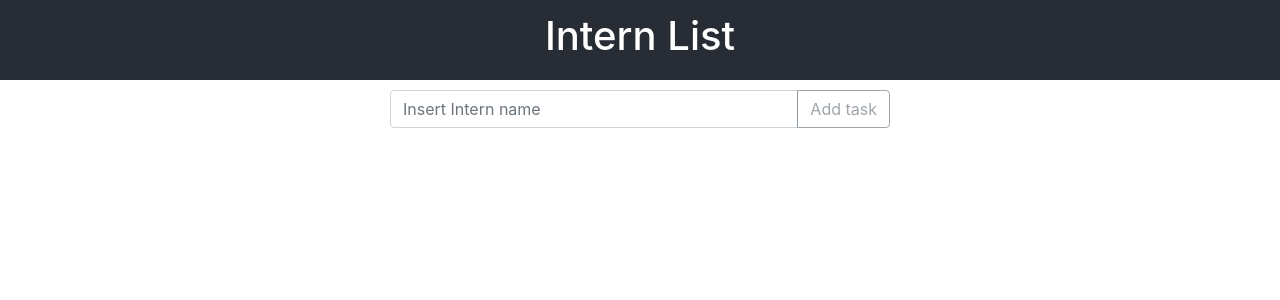
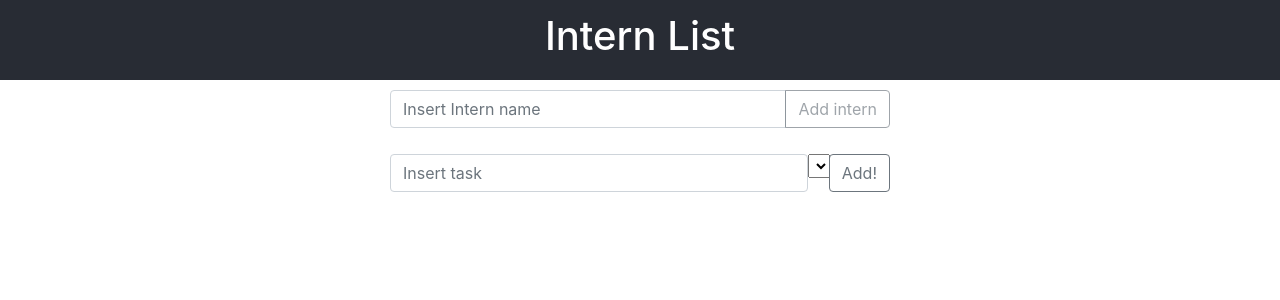
Before and after one commit to ivanishko/internlist, a React (Create React App) app: page / in a window 1280 px wide. Shown: the top 300 px of the page. Built offline with nearby package versions, Linux system fonts and the light colour scheme.

Commit message:
delete and check tasks

```diff
--- a/src/App.js
+++ b/src/App.js
@@ -1,6 +1,8 @@
+/* eslint-disable */
 import React from 'react';
 import Input from "./Components/UI/Input/Input";
 import Button from "./Components/UI/Button/Button"
+import Select from "./Components/UI/Select/Select";
 import InternList from "./Components/InternList/InternList";
 import './App.css';
 
@@ -66,26 +68,6 @@ class App extends React.Component {
         );
     };
 
-    // createTask = (deskID,taskItem) => {
-    //     this.setState(
-    //         (prevState) => {
-    //             const taskList = prevState.taskList[deskID] ? [...prevState.taskList[deskID], taskItem] : [taskItem];
-    //             const taskListObject = {};
-    //             taskListObject[deskID] = taskList;
-    //             return {
-    //                 taskList: {
-    //                     ...prevState.taskList,
-    //                     ...taskListObject
-    //                 }
-    //             }
-    //         },
-    //         () => {
-    //             localStorage.setItem('taskList', JSON.stringify(this.state.taskList))
-    //         }
-    //     )
-    // };
-
-
     deleteIntern = (id) => {
         console.log('delete±');
         this.setState(
@@ -97,6 +79,56 @@ class App extends React.Component {
         );
 
     };
+    checkTask = (internID,taskID) => {
+       // const taskList = this.state.taskList[internID];
+       // let task = taskList.find(task => task.id === taskID);
+       // task.done = !task.done;
+
+        this.setState(
+            prevState => ({
+                taskList: {
+                    ...prevState.taskList,
+                    [internID]:prevState.taskList[internID].map(task => {
+                        if (task.id === taskID) {
+                        task.done = !task.done
+                        }
+                        return task
+                    })
+
+                }
+            }),
+            () => {
+                localStorage.setItem('taskList', JSON.stringify(this.state.taskList))
+                }
+        );
+
+    };
+
+    deleteTask = (internID,taskID) => {
+
+        this.setState(
+            prevState => ({
+                taskList: {
+                    ...prevState.taskList,
+                    [internID]:prevState.taskList[internID].filter(task => task.id !== taskID)
+                }
+            }),
+            () => {
+                localStorage.setItem('taskList', JSON.stringify(this.state.taskList))
+                console.log(this.state.taskList);
+            }
+        );
+
+    };
+
+    options = [
+        "a",
+        "b",
+        "c"
+    ]
+
+
+
 
   render() {
     return (
@@ -118,7 +150,7 @@ class App extends React.Component {
                     disabled ={!this.state.internItem}
                     className="btn btn-outline-secondary"
                     onClick={this.onClickButtonAdd}
-                    text="Add task"
+                    text="Add intern"
                     type="button"
                     id="button-addon2"
                 />
@@ -127,16 +159,42 @@ class App extends React.Component {
             </div>
 
           <section>
-              {}
+
             <InternList
                 internList={this.state.internList}
                 getAllInternList = {this.getAllInternList}
                 deleteIntern = {this.deleteIntern}
                 createTask = {this.createTask}
                 taskList = {this.state.taskList}
+                checkTask={this.checkTask}
+                deleteTask={this.deleteTask}
             />
           </section>
 
+
+                <div className="inserttask">
+                    <Input
+                        type="text"
+                        class="form-control"
+                        placeholder="Insert task"
+                        ariaDescribedby="button-addon2"
+                    />
+                    <Select
+                        className="custom-select"
+                        options={this.options}
+                        id="inputGroupSelect04"
+                        aria-label="select intern"
+                    />
+                    <div class="input-group-append">
+                        <Button
+                            className="btn btn-outline-secondary"
+                            text="Add!"
+                            type="button"
+                            id="button-addon3"
+                        />
+                    </div>
+
+                </div>
 
         </div>
     );
--- a/src/Components/InternDetail/InternDetail.js
+++ b/src/Components/InternDetail/InternDetail.js
@@ -23,7 +23,6 @@ class InternDetail extends Component {
         this.setState({
             task
         });
-        console.log('task',this.state.task);
     };
 
     createTask = () => {
@@ -31,7 +30,8 @@ class InternDetail extends Component {
         const taskItem = {
             id:index,
             task:this.state.task,
-            idIntern: this.props.id
+            idIntern: this.props.id,
+            done: false
         };
         this.props.createTask(this.props.id, taskItem);
         this.setState({
@@ -41,10 +41,9 @@ class InternDetail extends Component {
 
 
     render() {
-        console.log('taskList',this.props.taskList);
         return (
             <div className="InternDetail">
-                <h3>{this.props.id} - {this.props.internName}</h3>
+                <h3>Intern - {this.props.internName}</h3>
                     <Button
 
                         className="del-button"
@@ -77,6 +76,9 @@ class InternDetail extends Component {
                 </div>
                 <TaskList
                     taskList={this.props.taskList}
+                    checkTask={this.props.checkTask}
+                    deleteTask={this.props.deleteTask}
+                    id={this.props.id}
                 />
             </div>
         );
--- a/src/Components/InternList/InternList.css
+++ b/src/Components/InternList/InternList.css
@@ -18,3 +18,9 @@ display: flex;
 .list-group-item:last-child {
     margin-bottom: 10px;
 }
+
+.inserttask {
+    width: 500px;
+    display: flex;
+    margin: 0 auto;
+}
--- a/src/Components/InternList/InternList.js
+++ b/src/Components/InternList/InternList.js
@@ -1,3 +1,4 @@
+/* eslint-disable */
 import React, {Component} from 'react';
 import InternDetail from "../InternDetail/InternDetail";
 import "./InternList.css";
@@ -19,6 +20,8 @@ class InternList extends Component {
                     deleteIntern={this.props.deleteIntern}
                     createTask = {this.props.createTask}
                     taskList = {this.props.taskList[intern.id]}
+                    checkTask={this.props.checkTask}
+                    deleteTask={this.props.deleteTask}
                 />
 
             </li>
--- a/src/Components/TaskList/TaskList.css
+++ b/src/Components/TaskList/TaskList.css
@@ -2,6 +2,14 @@
 
 }
 
-.TaskList .table-width {
-    width:75%;
+.table th.table-width {
+    width:80%;
 }
+
+.table td {
+    text-align: left;
+}
+
+.table td.strike {
+    text-decoration: line-through;
+}
--- a/src/Components/TaskList/TaskList.js
+++ b/src/Components/TaskList/TaskList.js
@@ -1,3 +1,4 @@
+/* eslint-disable */
 import React, {Component} from 'react';
 import Button from "../UI/Button/Button";
 
@@ -9,14 +10,23 @@ class TaskList extends Component {
         taskList: ''
     };
 
+    checkTask = (id) => () => {
+        this.props.checkTask(this.props.id,id)
+    };
+
+    deleteTask = (id) => () => {
+        this.props.deleteTask(this.props.id,id)
+
+    };
+
+
     getAllTaskList = (taskList) => {
-        console.log(taskList);
         return taskList && taskList.map((task, index)=> (
             <tr key={index}>
                 <th scope="row">{index  + 1 }.</th>
-                <td> {task.task}</td>
-                <td><Button text="V"/></td>
-                <td><Button text="X"/></td>
+                <td  className={task.done ? "strike": ''} >{task.task}</td>
+                <td><Button className="btn btn-success" onClick={ this.checkTask(task.id)} text="V"/></td>
+                <td><Button className="btn btn-danger" onClick={ this.deleteTask(task.id)} text="X"/></td>
             </tr>
         ))
     };
@@ -29,7 +39,7 @@ class TaskList extends Component {
                 <thead>
                 <tr>
                     <th scope="col">#</th>
-                    <th scope="col table-width">Task</th>
+                    <th scope="col" className="table-width">Task</th>
                     <th scope="col">ch</th>
                     <th scope="col">del</th>
                 </tr>
--- /dev/null
+++ b/src/Components/UI/Select/Select.js
@@ -0,0 +1,20 @@
+import React, {Component} from 'react';
+
+class Select extends Component {
+    render() {
+        return (
+            <div>
+                <select>
+                {/*//     className={this.props.className} name="" id="">*/}
+                {/*//*/}
+                {/*//     let options = this.props.options.map((option,index){*/}
+                {/*//     return '<option value="QWERT">qwerty</option>'*/}
+                {/*// });*/}
+
+                </select>
+            </div>
+        );
+    }
+}
+
+export default Select;
```
